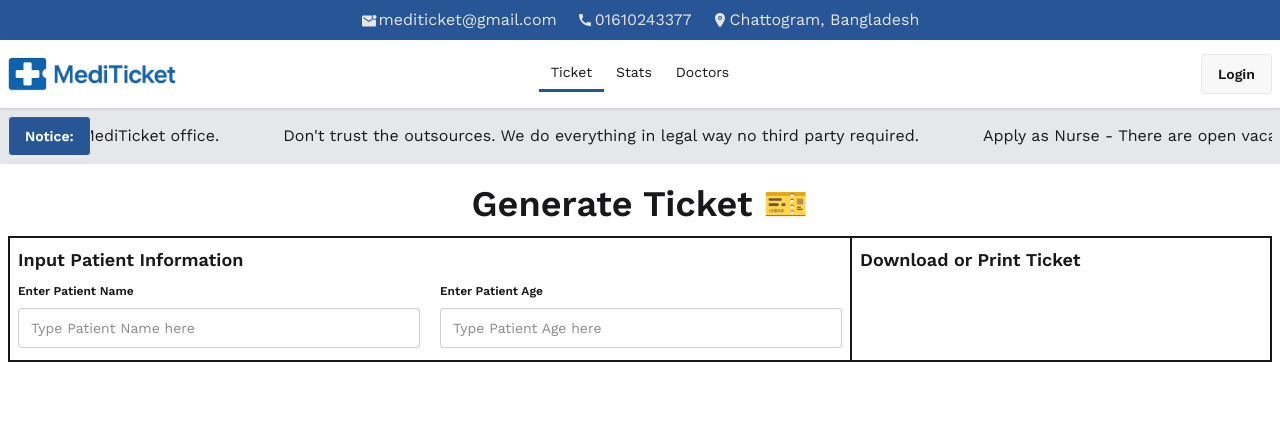
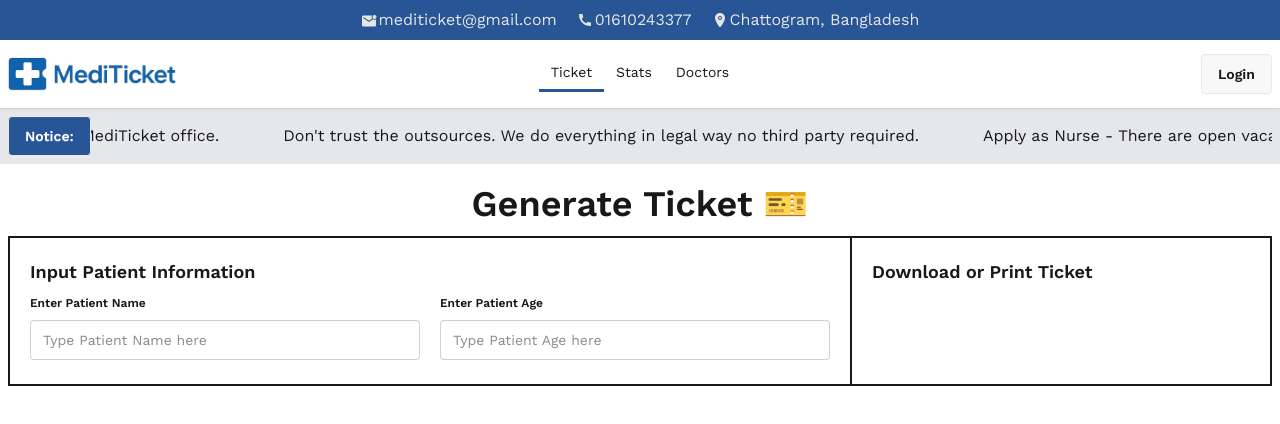
Before and after one commit to Suprio-Das/MediTicket, a React (Vite) app: page / in a window 1280 px wide. Shown: the top 424 px of the page. Built offline with nearby package versions, Linux system fonts and the light colour scheme.

Commit message:
Padding added to the right layout

```diff
--- a/src/Components/Home/Home.jsx
+++ b/src/Components/Home/Home.jsx
@@ -30,7 +30,7 @@ const Home = () => {
                 <h1 className="lg:text-4xl text-xl font-semibold text-center my-3">Generate Ticket 🎫</h1>
                 <div className="grid lg:grid-cols-3 grid-cols-1 border-2">
                     {/* Ticket Input */}
-                    <div className="col-span-2 p-2">
+                    <div className="col-span-2 p-5">
                         <h1 className="text-lg font-semibold">Input Patient Information</h1>
                         {/* Patient Information Form */}
                         <form className="grid lg:grid-cols-2 grid-cols-1 gap-5">
@@ -47,7 +47,7 @@ const Home = () => {
                         </form>
                     </div>
                     {/* Ticket Print */}
-                    <div className="col-span-1 border-l-2 p-2">
+                    <div className="col-span-1 border-l-2 p-5">
                         <h1 className="text-lg font-semibold">Download or Print Ticket</h1>
                     </div>
                 </div>
```
